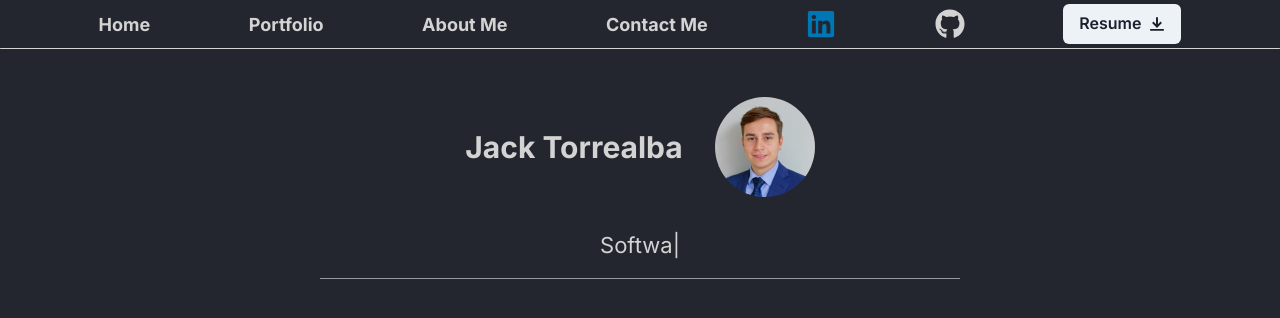
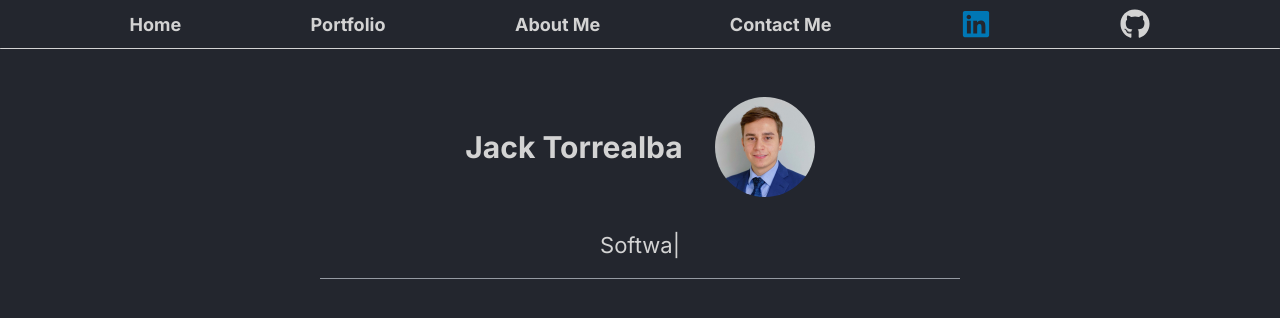
Before and after one commit to jacktorrealba/jt-website, a Next.js app: page / in a window 1280 px wide. Shown: the top 318 px of the page. Built offline with nearby package versions, Linux system fonts and the light colour scheme.

Commit message:
removed resume components

```diff
--- a/components/navbar.js
+++ b/components/navbar.js
@@ -32,11 +32,6 @@ export default function NavBar(){
                             <Link href='https://github.com/jacktorrealba' target="_blank" rel="noreferrer">
                                 <FaGithub id="githubIcon" color='#d3d3d3' size='30px'></FaGithub>
                             </Link>
-                        </Box>
-                        <Box className="menu-icon">
-                            <Button size='md' rightIcon={<DownloadIcon></DownloadIcon>}>
-                                <a href="./TorrealbaResume.pdf" download='TorrealbaResume.pdf' target="_blank" rel="noreferrer">Resume</a>
-                            </Button>
                         </Box>
 
                         <Box id="menu-div" display='none'>
```
Also changed, not shown: app/Resume/page.js (deleted, +0 -17 lines).
